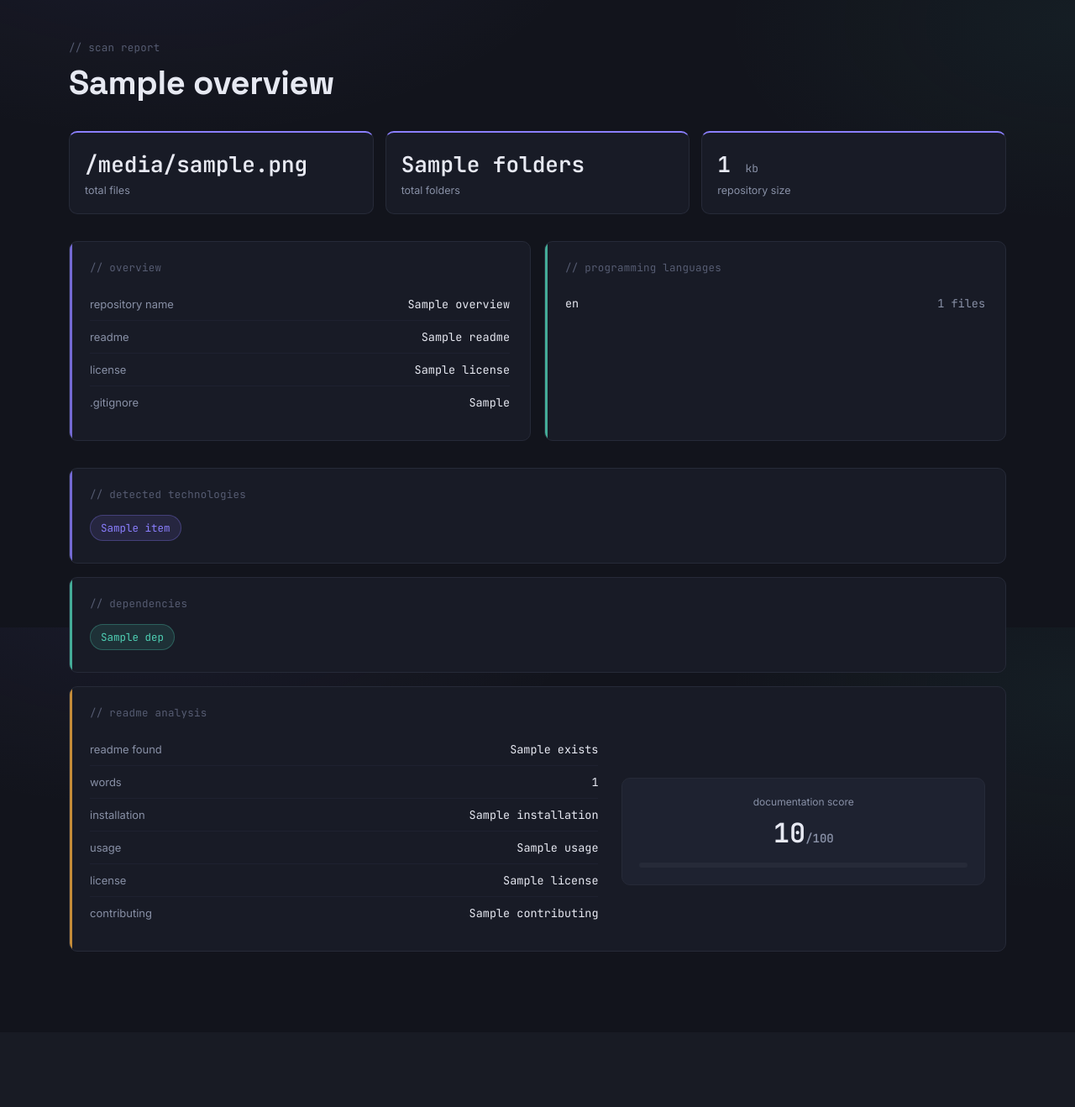
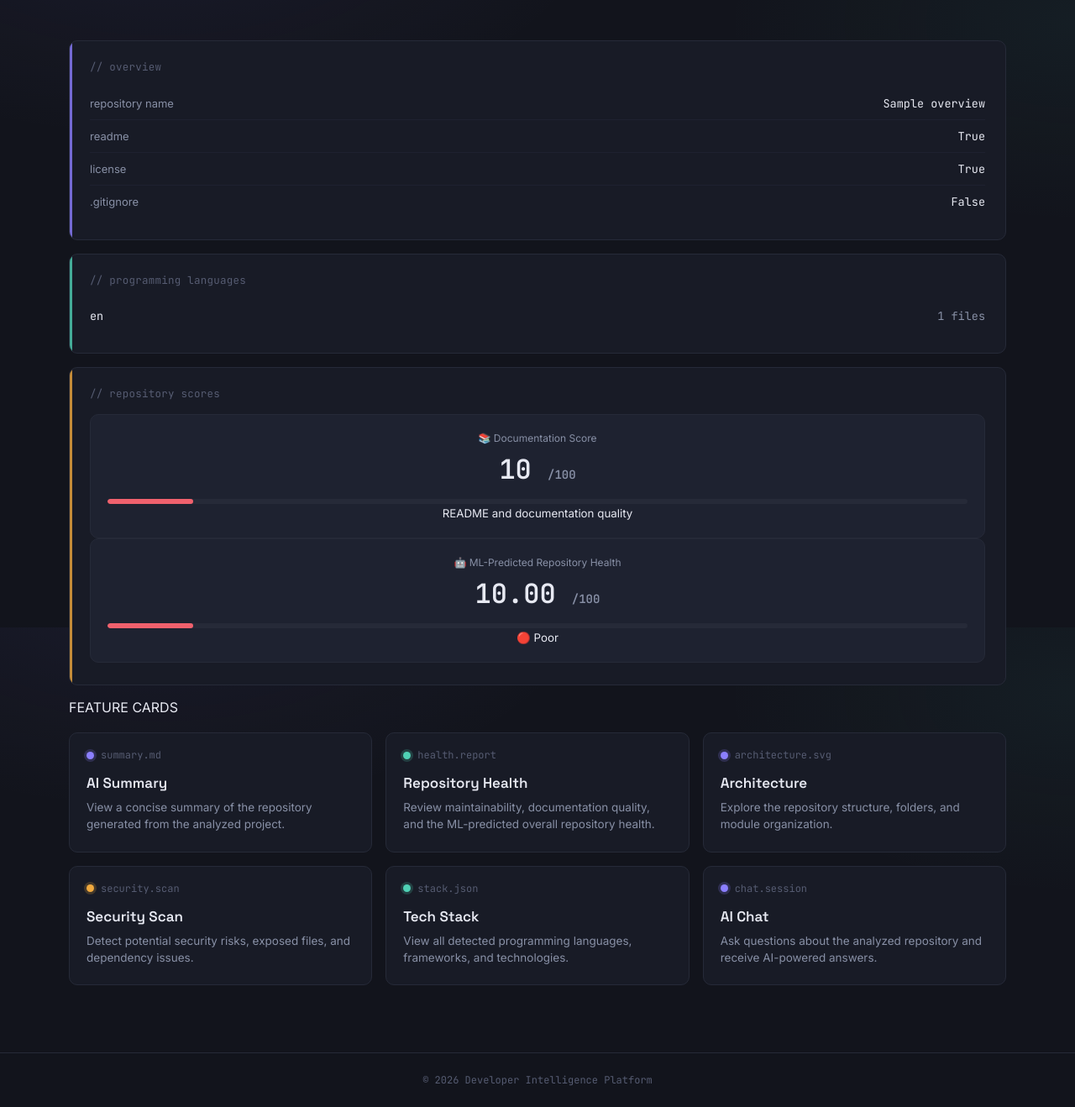
Before and after one commit to aratipatra2006/developer_intelligence_platform, a Flask app: template templates/dashboard.html in a window 1280 px wide. Shown: the part 53-1371 px from the top of the page at 84% size. Before the commit the page ends 1186 px from the top, so only its background shows below. Run offline with Flask 3, Linux system fonts and the light colour scheme; the template is opened without the code that fills it: most values are stand-ins (such as "Sample title", 1, 10 or a date in 2020); parts of the project's set-up code (start-up, migrations or seed data) failed here and were passed over.

Commit message:
Commited

```diff
--- a/static/css/style2.css
+++ b/static/css/style2.css
@@ -750,3 +750,6 @@ footer > p {
     font-size: 20px;
     font-weight: normal;
 }
+.score-bar-fill {
+    width: var(--score-width);
+}
--- a/templates/dashboard.html
+++ b/templates/dashboard.html
@@ -1,235 +1,380 @@
 {% extends "base.html" %}
+
 {% block title %}{{ overview["Repository Name"] }}{% endblock %}
 
 {% block content %}
-<script src="https://cdn.jsdelivr.net/npm/chart.js"></script>
 
-<div class="dash-head">
-    <p class="eyebrow">// scan report</p>
-    <h1 class="title">{{ overview["Repository Name"] }}</h1>
-</div>
+<!--REPOSITORY OVERVIEW -->
 
-<div class="stat-grid" style="--stat-accent: var(--accent-violet);">
-    <div class="stat-card">
-        <span class="stat-value">{{ repo.files }}</span>
-        <span class="stat-label">total files</span>
-    </div>
-    <div class="stat-card">
-        <span class="stat-value">{{ repo.folders }}</span>
-        <span class="stat-label">total folders</span>
-    </div>
-    <div class="stat-card">
-        <span class="stat-value">{{ repo.size }} <small>kb</small></span>
-        <span class="stat-label">repository size</span>
-    </div>
-</div>
-
-<div class="dash-grid">
 
 <section class="dash-panel" style="--panel-accent: var(--accent-violet);">
+
     <p class="eyebrow">// overview</p>
+
     <dl class="meta-list">
+
         <div class="meta-row">
             <dt>repository name</dt>
             <dd>{{ overview["Repository Name"] }}</dd>
         </div>
+
         <div class="meta-row">
             <dt>readme</dt>
-                <dd>{{ overview["README"] }}</dd>
+            <dd>
+                {% if overview["README"] %}
+                    True
+                {% else %}
+                    False
+                {% endif %}
+            </dd>
         </div>
+
         <div class="meta-row">
             <dt>license</dt>
-                <dd>{{ overview["License"] }}</dd>
+            <dd>
+                {% if overview["License"] %}
+                    True
+                {% else %}
+                    False
+                {% endif %}
+            </dd>
         </div>
+
         <div class="meta-row">
             <dt>.gitignore</dt>
-                <dd>{{ overview[".gitignore"] }}</dd>
+            <dd>
+                {% if overview[".gitignore"] %}
+                    True
+                {% else %}
+                    False
+                {% endif %}
+            </dd>
         </div>
+
     </dl>
+
 </section>
 
+<!--PROGRAMMING LANGUAGEW -->
+
+
 <section class="dash-panel" style="--panel-accent: var(--accent-green);">
+
     <p class="eyebrow">// programming languages</p>
+
     <div class="lang-list">
+
         {% for language, count in languages.items() %}
+
         <div class="lang-row">
-                <span class="lang-name">{{ language }}</span>
-                <span class="lang-count">{{ count }} files</span>
-            </div>
-            {% endfor %}
-        </div>
-    </section>
+
+            <span class="lang-name">
+                {{ language }}
+            </span>
+
+            <span class="lang-count">
+                {{ count }} files
+            </span>
 
         </div>
 
-<section class="dash-panel" style="--panel-accent: var(--accent-violet);">
-    <p class="eyebrow">// detected technologies</p>
-    <div class="pill-grid">
-        {% for item in tech %}
-        <span class="pill pill-violet">{{ item }}</span>
         {% endfor %}
+
     </div>
+
 </section>
 
-<section class="dash-panel" style="--panel-accent: var(--accent-green);">
-    <p class="eyebrow">// dependencies</p>
-    {% if dependencies %}
-    <div class="pill-grid">
-        {% for dep in dependencies %}
-        <span class="pill pill-green">{{ dep }}</span>
-        {% endfor %}
+
+
+ <!--SCOREW -->
+
+
+<section class="dash-panel" style="--panel-accent: var(--accent-amber);">
+
+    <p class="eyebrow">// repository scores</p>
+
+
+    <!--DOCUMENTATION SCOREEW -->
+
+    <div class="score-card">
+
+        {% set documentation_score = (readme.score or 0) | float %}
+
+        <span class="score-label">
+            📚 Documentation Score
+        </span>
+
+        <span class="score-value">
+            {{ "%.0f"|format(documentation_score) }}
+            <small>/100</small>
+        </span>
+        {% set documentation_score = (readme.score or 0) | float %}
+        {% set health_width = health_score | float %}
+        <div class="score-bar">
+
+            <div
+                class="score-bar-fill
+                {% if documentation_score >= 80 %}
+                    score-good
+                {% elif documentation_score >= 50 %}
+                    score-medium
+                {% else %}
+                    score-low
+                {% endif %}"
+                 style="--score-width: {{ documentation_score }}%;">
             </div>
+
+        </div>
+
+        <small>
+            README and documentation quality
+        </small>
+
+    </div>
+
+
+    <!--         ML HEALTH SCOREEW -->
+
+    <div class="score-card">
+
+        <span class="score-label">
+            🤖 ML-Predicted Repository Health
+        </span>
+
+        <span class="score-value">
+            {{ "%.2f"|format(health_score) }}
+            <small>/100</small>
+        </span>
+        <div class="score-bar">
+
+            <div
+                class="score-bar-fill
+                {% if health_score >= 80 %}
+                    score-good
+                {% elif health_score >= 50 %}
+                    score-medium
                 {% else %}
-    <p class="empty-note">no dependencies found.</p>
+                    score-low
+                {% endif %}"
+                style="--score-width: {{ health_score }}%;"
+                >
+            </div>
+
+        </div>
+
+
+        <!-- Health classificatioEW -->
+
+        {% if health_score >= 80 %}
+
+            <small>🟢 Excellent</small>
+
+        {% elif health_score >= 60 %}
+
+            <small>🟡 Good</small>
+
+        {% elif health_score >= 40 %}
+
+            <small>🟠 Needs Improvement</small>
+
+        {% else %}
+
+            <small>🔴 Poor</small>
+
         {% endif %}
+
+    </div>
+
 </section>
 
-<section class="dash-panel" style="--panel-accent: var(--accent-amber);">
-    <p class="eyebrow">// readme analysis</p>
-    <div class="readme-layout">
-        <dl class="meta-list">
-            <div class="meta-row">
-                <dt>readme found</dt>
-                <dd>{{ readme.exists }}</dd>
-            </div>
-            <div class="meta-row">
-                <dt>words</dt>
-                <dd>{{ readme.word_count }}</dd>
-            </div>
-            <div class="meta-row">
-                <dt>installation</dt>
-                <dd>{{ readme.installation }}</dd>
-            </div>
-            <div class="meta-row">
-                <dt>usage</dt>
-                <dd>{{ readme.usage }}</dd>
-            </div>
-            <div class="meta-row">
-                <dt>license</dt>
-                <dd>{{ readme.license }}</dd>
-            </div>
-            <div class="meta-row">
-                <dt>contributing</dt>
-                <dd>{{ readme.contributing }}</dd>
-            </div>
-        </dl>
 
-        <div class="score-card">
-            {% set score = (readme.score or 0) | int %}
-            <span class="score-label">documentation score</span>
-            <span class="score-value">{{ score }}<small>/100</small></span>
-            <div class="score-bar">
-             <div class="score-bar-fill
-              {% if score >= 80 %}score-good{% elif score >= 50 %}
-               style="width: {{ score }}%;"></div>
-            </div>
-        </div>
-    </div>
-</section>
 
-<div class="dash-head dash-head-inner">
-    <p class="eyebrow">// repository statistics</p>
-</div>
+     FEATURE CARDS
 
-<div class="stat-grid stat-grid-3" style="--stat-accent: var(--accent-violet);">
-    <div class="stat-card">
-        <span class="stat-value">{{ statistics.total_files }}</span>
-        <span class="stat-label">total files</span>
-    </div>
-    <div class="stat-card">
-        <span class="stat-value">{{ statistics.total_folders }}</span>
-        <span class="stat-label">total folders</span>
-    </div>
-    <div class="stat-card">
-        <span class="stat-value">{{ statistics.lines }}</span>
-        <span class="stat-label">lines of code</span>
-    </div>
-</div>
-
-<div class="stat-grid stat-grid-5" style="--stat-accent: var(--accent-green);">
-    {% for language, count in languages.items() %}
-    <div class="stat-card stat-card-sm">
-        <span class="stat-value">{{ count }}</span>
-        <span class="stat-label">{{ language }}</span>
-    </div>
-    {% endfor %}
-</div>
-
-<div class="dash-head dash-head-inner">
-    <p class="eyebrow">// code complexity</p>
-</div>
-
-<div class="stat-grid stat-grid-2" style="--stat-accent: var(--accent-amber);">
-    <div class="stat-card">
-        <span class="stat-value">{{ complexity.functions }}</span>
-        <span class="stat-label">total functions</span>
-    </div>
-    <div class="stat-card">
-        <span class="stat-value">{{ complexity.complexity }}</span>
-        <span class="stat-label">average complexity</span>
-    </div>
-</div>
-
-<section class="features-dashboard">
-    <p class="eyebrow">// intelligence center</p>
 
 <div class="card-grid">
 
-        <a class="card feature-card" href="{{ url_for('summary') }}" style="--card-accent: var(--accent-violet);">
+
+    <!-- AI SUMMAREW -->
+
+    <a
+        class="card feature-card"
+        href="{{ url_for('summary') }}"
+        style="--card-accent: var(--accent-violet);"
+    >
+
         <div class="card-head">
+
             <span class="card-dot"></span>
-                <span class="card-file">summary.md</span>
+
+            <span class="card-file">
+                summary.md
+            </span>
+
         </div>
-            <h2>AI Summary</h2>
-            <p>View a concise summary of the repository generated from the analyzed project.</p>
+
+        <h2>
+            AI Summary
+        </h2>
+
+        <p>
+            View a concise summary of the repository generated
+            from the analyzed project.
+        </p>
+
     </a>
 
-        <a class="card feature-card" href="{{ url_for('health') }}" style="--card-accent: var(--accent-green);">
+
+    <!-- REPOSITORY HEALTEW -->
+
+    <a
+        class="card feature-card"
+        href="{{ url_for('health') }}"
+        style="--card-accent: var(--accent-green);"
+    >
+
         <div class="card-head">
+
             <span class="card-dot"></span>
-                <span class="card-file">health.report</span>
+
+            <span class="card-file">
+                health.report
+            </span>
+
         </div>
-            <h2>Repository Health</h2>
-            <p>Review maintainability, documentation quality and overall project health.</p>
+
+        <h2>
+            Repository Health
+        </h2>
+
+        <p>
+            Review maintainability, documentation quality,
+            and the ML-predicted overall repository health.
+        </p>
+
     </a>
 
-        <a class="card feature-card" href="{{ url_for('architecture') }}" style="--card-accent: var(--accent-violet);">
+
+    <!-- ARCHITECTUREW -->
+
+    <a
+        class="card feature-card"
+        href="{{ url_for('architecture') }}"
+        style="--card-accent: var(--accent-violet);"
+    >
+
         <div class="card-head">
+
             <span class="card-dot"></span>
-                <span class="card-file">architecture.svg</span>
+
+            <span class="card-file">
+                architecture.svg
+            </span>
+
         </div>
-            <h2>Architecture</h2>
-            <p>Explore the repository structure, folders and module organization.</p>
+
+        <h2>
+            Architecture
+        </h2>
+
+        <p>
+            Explore the repository structure, folders,
+            and module organization.
+        </p>
+
     </a>
 
-        <a class="card feature-card" href="{{ url_for('security') }}" style="--card-accent: var(--accent-amber);">
+
+    <!-- SECURITEW -->
+
+    <a
+        class="card feature-card"
+        href="{{ url_for('security') }}"
+        style="--card-accent: var(--accent-amber);"
+    >
+
         <div class="card-head">
+
             <span class="card-dot"></span>
-                <span class="card-file">security.scan</span>
+
+            <span class="card-file">
+                security.scan
+            </span>
+
         </div>
-            <h2>Security Scan</h2>
-            <p>Detect potential security risks, exposed files and dependency issues.</p>
+
+        <h2>
+            Security Scan
+        </h2>
+
+        <p>
+            Detect potential security risks, exposed files,
+            and dependency issues.
+        </p>
+
     </a>
 
-        <a class="card feature-card" href="{{ url_for('tech') }}" style="--card-accent: var(--accent-green);">
+
+    <!-- TECH STACEW -->
+
+    <a
+        class="card feature-card"
+        href="{{ url_for('tech') }}"
+        style="--card-accent: var(--accent-green);"
+    >
+
         <div class="card-head">
+
             <span class="card-dot"></span>
-                <span class="card-file">stack.json</span>
+
+            <span class="card-file">
+                stack.json
+            </span>
+
         </div>
-            <h2>Tech Stack</h2>
-            <p>View all detected programming languages, frameworks and technologies.</p>
+
+        <h2>
+            Tech Stack
+        </h2>
+
+        <p>
+            View all detected programming languages,
+            frameworks, and technologies.
+        </p>
+
     </a>
 
-        <a class="card feature-card" href="{{ url_for('chat') }}" style="--card-accent: var(--accent-violet);">
+
+    <!-- AI CHAEW -->
+
+    <a
+        class="card feature-card"
+        href="{{ url_for('chat') }}"
+        style="--card-accent: var(--accent-violet);"
+    >
+
         <div class="card-head">
+
             <span class="card-dot"></span>
-                <span class="card-file">chat.session</span>
+
+            <span class="card-file">
+                chat.session
+            </span>
+
         </div>
-            <h2>AI Chat</h2>
-            <p>Ask questions about the analyzed repository and receive AI-powered answers.</p>
+
+        <h2>
+            AI Chat
+        </h2>
+
+        <p>
+            Ask questions about the analyzed repository
+            and receive AI-powered answers.
+        </p>
+
     </a>
 
+
 </div>
-</section>
-{% endif %}
+
 {% endblock %}
```
Lines whose indentation alone changed are shown as unchanged.
